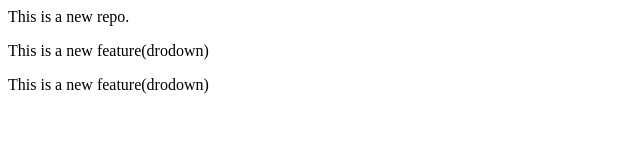
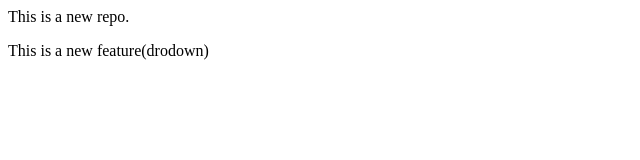
Before and after one commit to palanurag002/localrepo, a plain HTML site: page index.html in a window 1280 px wide. Shown: the whole page, without its empty margins (0-640 px from the left). Drawn offline with Linux system fonts and the light colour scheme.

Commit message:
Add localrepo

```diff
--- a/index.html
+++ b/index.html
@@ -1,3 +1,2 @@
 <p>This is a new repo.</p>
 <p>This is a new feature(drodown)</p>
-<p>This is a new feature(drodown)</p>
```
